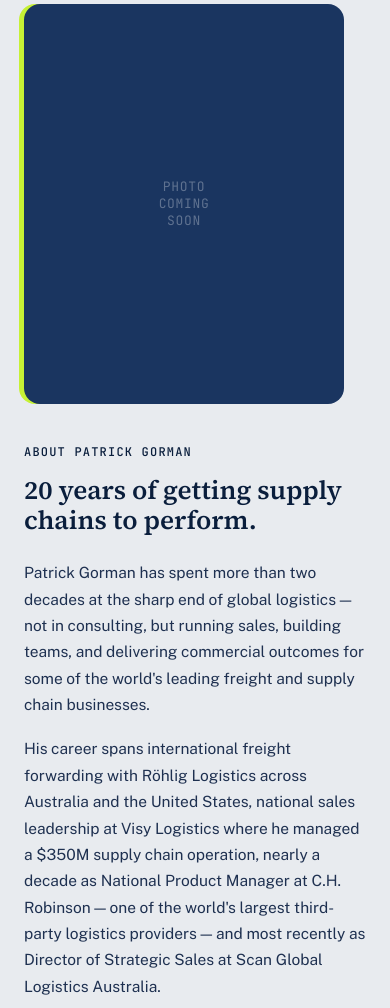
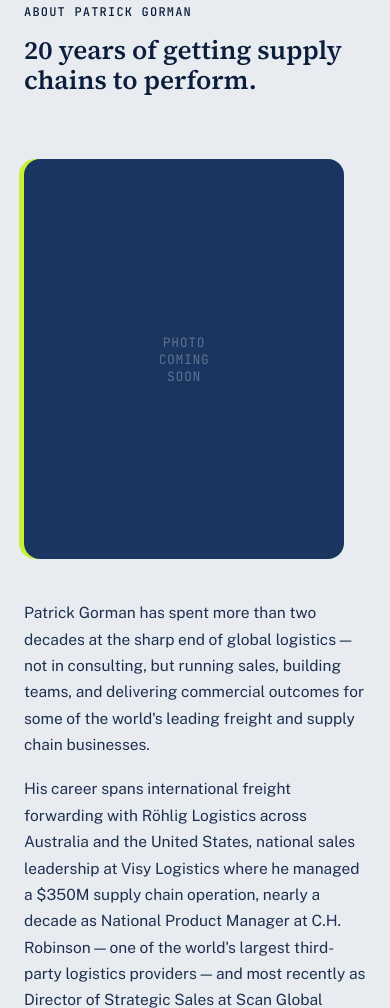
Before and after one commit to aegooding/gorman-advisory, a website: page index.html in a window 390 px wide. Shown: the part 5151-6159 px from the top of the page. Drawn offline with nearby package versions, Linux system fonts and the light colour scheme.

Commit message:
Fix about section mobile layout

```diff
--- a/index.html
+++ b/index.html
@@ -399,13 +399,25 @@
     margin: 0 auto;
     display: grid;
     grid-template-columns: 380px 1fr;
-    gap: 64px;
+    grid-template-areas:
+      "image header"
+      "image text";
+    column-gap: 64px;
     align-items: start;
   }
 
+  .about-header {
+    grid-area: header;
+  }
+
   .about-image {
+    grid-area: image;
     position: sticky;
     top: 100px;
+  }
+
+  .about-text {
+    grid-area: text;
   }
 
   .photo-placeholder {
@@ -437,7 +449,7 @@
   }
   */
 
-  .about-text h2 {
+  .about-header h2 {
     font-family: 'Source Serif 4', serif;
     font-weight: 600;
     font-size: clamp(26px, 3.5vw, 36px);
@@ -489,6 +501,10 @@
   @media (max-width: 1024px) {
     .about-inner {
       grid-template-columns: 1fr;
+      grid-template-areas:
+        "header"
+        "image"
+        "text";
       gap: 40px;
     }
     .about-image {
@@ -502,7 +518,9 @@
 
   @media (max-width: 640px) {
     .about-credentials {
-      gap: 24px;
+      display: grid;
+      grid-template-columns: repeat(3, 1fr);
+      gap: 16px;
     }
     .credential-figure {
       font-size: 26px;
@@ -808,14 +826,16 @@ complexity. Just clear thinking and practical action.</p>
 
 <section id="about">
   <div class="about-inner">
+    <div class="about-header">
+      <span class="eyebrow">About Patrick Gorman</span>
+      <h2>20 years of getting supply chains to perform.</h2>
+    </div>
     <div class="about-image">
       <div class="photo-placeholder">
         <span>Photo<br>coming<br>soon</span>
       </div>
     </div>
     <div class="about-text">
-      <span class="eyebrow">About Patrick Gorman</span>
-      <h2>20 years of getting supply chains to perform.</h2>
       <p>Patrick Gorman has spent more than two decades at the sharp end of global logistics — not in consulting, but running sales, building teams, and delivering commercial outcomes for some of the world's leading freight and supply chain businesses.</p>
       <p>His career spans international freight forwarding with Röhlig Logistics across Australia and the United States, national sales leadership at Visy Logistics where he managed a $350M supply chain operation, nearly a decade as National Product Manager at C.H. Robinson — one of the world's largest third-party logistics providers — and most recently as Director of Strategic Sales at Scan Global Logistics Australia.</p>
       <p>Across those roles, Patrick has worked across road, rail, air, sea and coastal shipping; built and led national sales teams; developed coastal shipping divisions and warehouse networks; and driven commercial strategy across FMCG, retail and manufacturing sectors in Australia, Asia, Europe and the US.</p>
```
